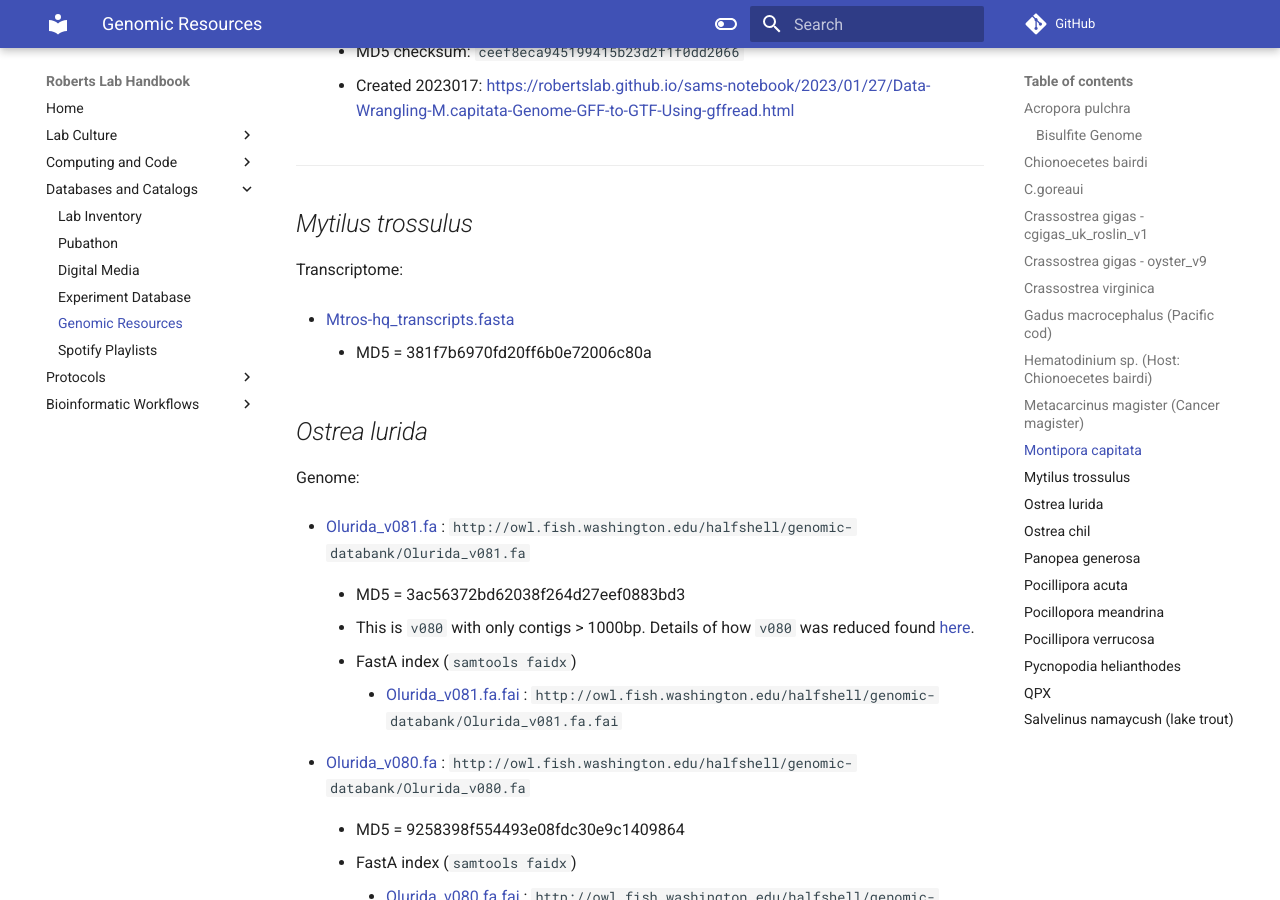
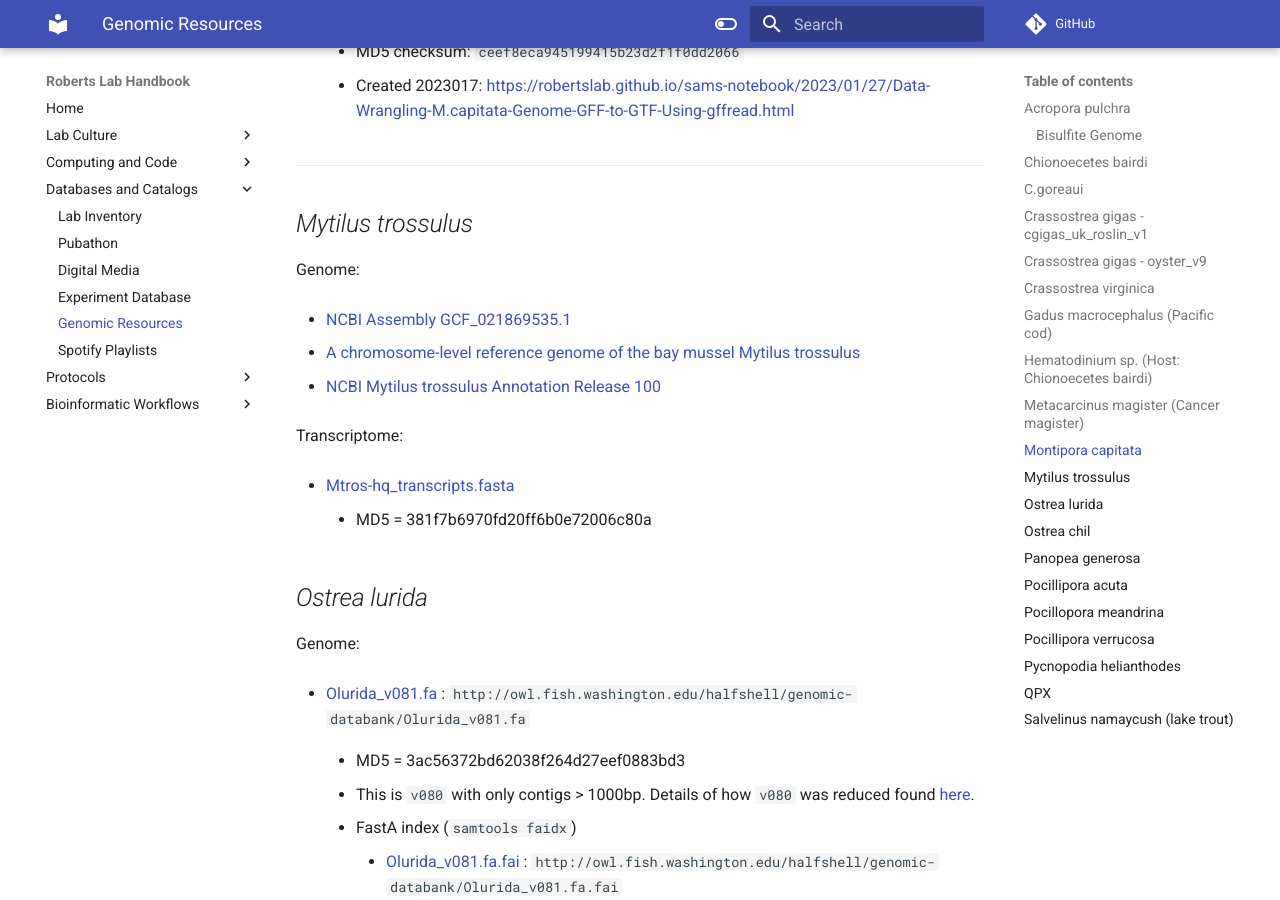
Before and after one commit to RobertsLab/resources, an MkDocs documentation site: the page built from docs/Genomic-Resources.md, in a window 1280 px wide and 900 px high, scrolled down 15308 px. Built offline with MkDocs 1.6.1 and Material for MkDocs 9.7.7, drawn with Linux system fonts in a browser that asks for light colours; comment, search, counter and statistics services are not loaded.

Commit message:
Add Mytilus trossulus genome information to handbook
Co-authored-by: sr320 <4442039+sr320@users.noreply.github.com>

```diff
--- a/docs/Genomic-Resources.md
+++ b/docs/Genomic-Resources.md
@@ -578,6 +578,14 @@ Genome Feature Tracks
 
 ## *Mytilus trossulus*
 
+Genome:
+
+-   [NCBI Assembly GCF_021869535.1](https://www.ncbi.nlm.nih.gov/assembly/GCF_021869535.1/)
+
+-   [A chromosome-level reference genome of the bay mussel Mytilus trossulus](https://doi.org/10.1016/j.margen.2021.100906)
+
+-   [NCBI Mytilus trossulus Annotation Release 100](https://www.ncbi.nlm.nih.gov/genome/annotation_euk/Mytilus_trossulus/100/)
+
 Transcriptome:
 
 -   [Mtros-hq_transcripts.fasta](https://owl.fish.washington.edu/halfshell/genomic-databank/Mtros-hq_transcripts.fasta)
```
